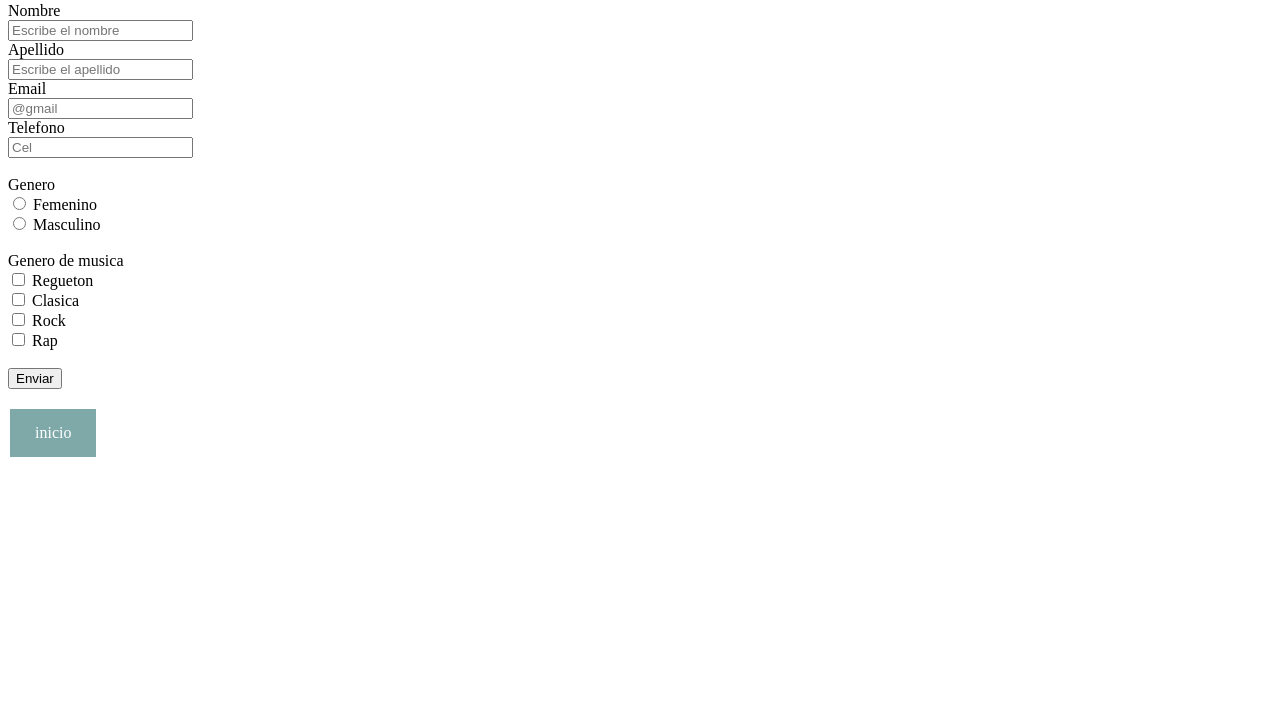
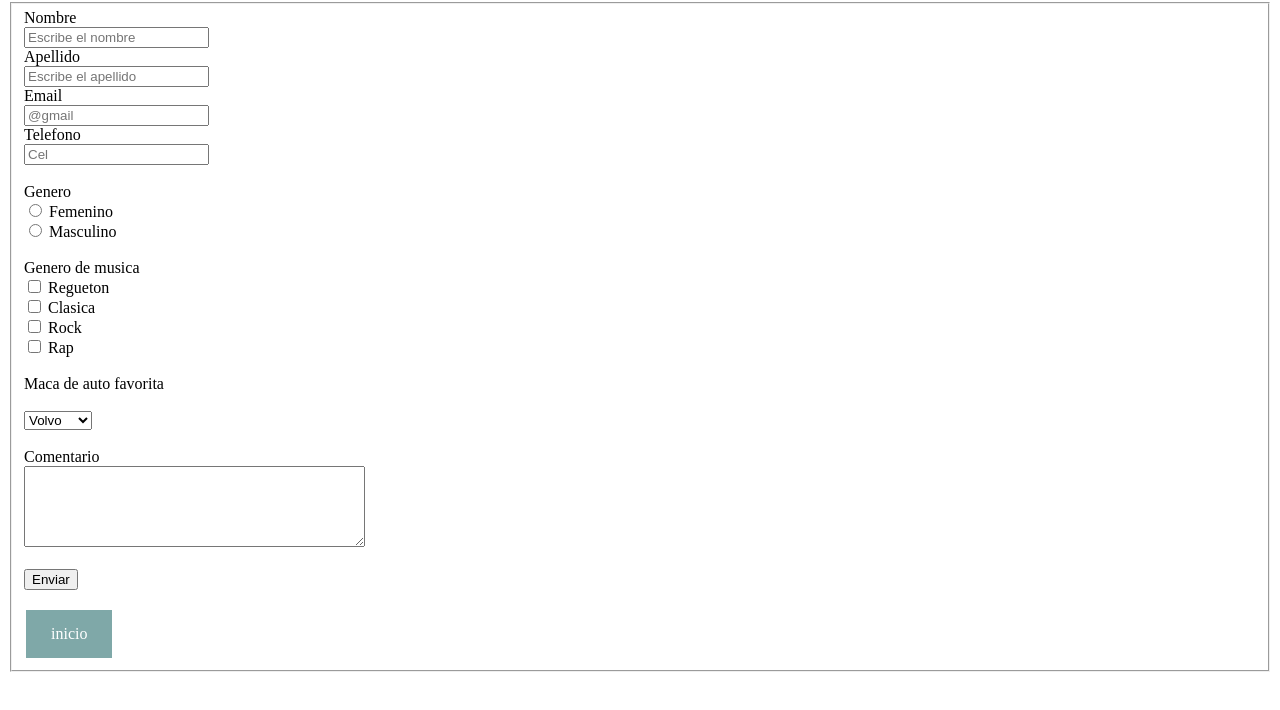
Before and after one commit to carlosycl/leccionHTML, a plain HTML site: page web/formulario.html in a window 1280 px wide. Shown: the part 78-788 px from the top of the page. Drawn offline with Linux system fonts and the light colour scheme.

Commit message:
select, option, textarea

```diff
--- a/web/formulario.html
+++ b/web/formulario.html
@@ -7,8 +7,9 @@
     <link rel="stylesheet" href="../css/estilos.css">
 </head>
 <body>
-    <form method="post">
     <h1>Formulario HTML</h1>
+    <form method="get">
+        <fieldset> <!---Etiqueta que le da un marco al formulario-->
             <label for="nombre">Nombre</label><br>
             <!--campo requerido y sobre escritura -->
             <input type="text" id="nombre " name="nombre" required="true" placeholder="Escribe el nombre">
@@ -35,20 +36,30 @@
             <label for="regueton">Regueton</label><br>
             <input type="checkbox" name="musica" id="plancha" value="plancha">
             <label for="clasica">Clasica</label><br>
-        <input type="checkbox" name="musica" id="Rock" value="rock">
+            <input type="checkbox" name="musica" id="Rock" value="rock"><!--Lo que se representa con la palabra
+            reservada value es la info que se va a enviar al servidor  -->
             <label for="rock">Rock</label><br>
             <input type="checkbox" name="musica" id="rap" value="rap">
             <label for="rap">Rap</label><br>
             <br>
+            <label for="autos"> Maca de auto favorita<!--Lo que ve el usuario (marca de auto)--></label><br>
+            <br>
+            <select name="auto" id="auto">
+                <option value="volvo">Volvo</option>
+                <option value="honda">Honda</option>
+                <option value="BMW">BMW</option>
+                <option value="nissan">Nissan</option>
+                <option value="hunday">Hunday</option>
+            </select>
+            <br>
+            <br>
+            <label for="comentario">Comentario</label><br>
+            <textarea name="comentario" id="comentario" cols="40" rows="5"></textarea><br><br>
             <!--Boton enviar al servidos-->
             <input type="submit" value="Enviar">
             <br><br>
-
-
-
             <a href="..//web/index.html">inicio</a>
-
-
+        </fieldset>
     </form>
 </body>
 </html>
```
Lines whose indentation alone changed are shown as unchanged.
